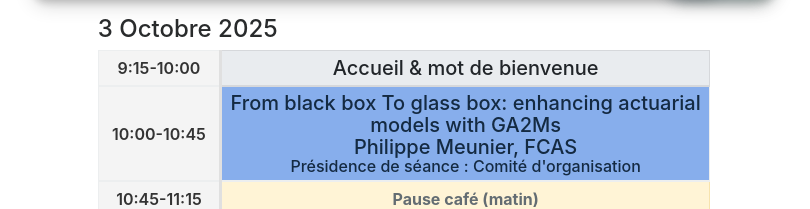
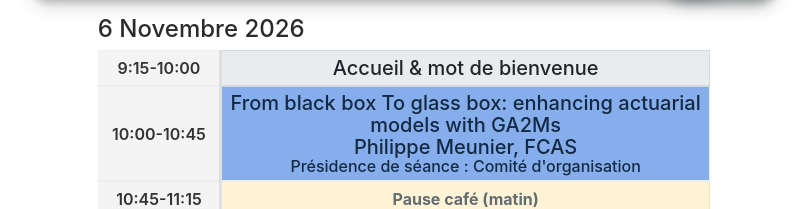
Before and after one commit to XavLef/Quantact_2026, a Jekyll site: the page built from program.html, in a window 1280 px wide. Shown: the part 352-561 px from the top of the page, without its empty margins (236-1046 px from the left). Built offline with Jekyll 4.4.1, drawn with Linux system fonts in a browser that asks for light colours; nearby versions of some CDN libraries.

Commit message:
Update schedule date to November 6, 2026

```diff
--- a/_data/schedule.yml
+++ b/_data/schedule.yml
@@ -1,7 +1,7 @@
-- date: "2025-10-03"
+- date: "2026-11-06"
   dateReadable:
-    fr: "3 Octobre 2025"
-    en: "October 3, 2025"
+    fr: "6 Novembre 2026"
+    en: "November 6, 2026"
   timeslots:
     - startTime: "9:15"
       endTime: "10:00"
```
